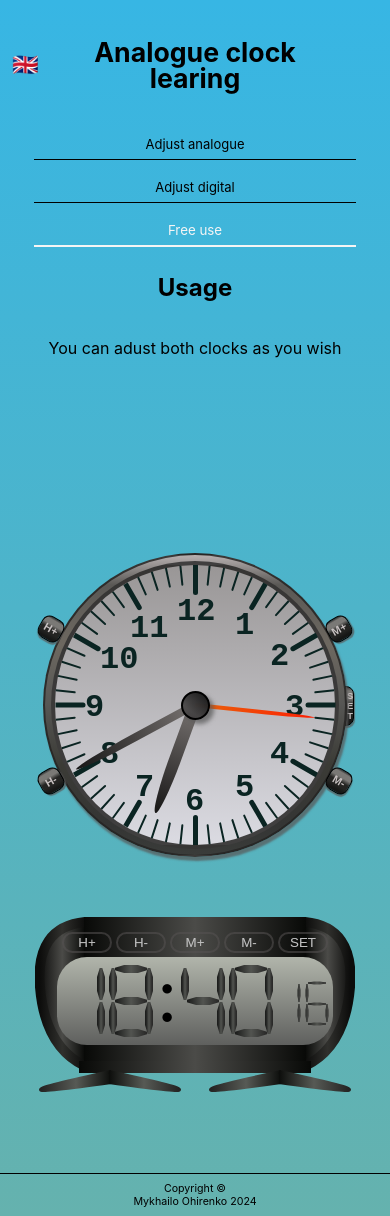
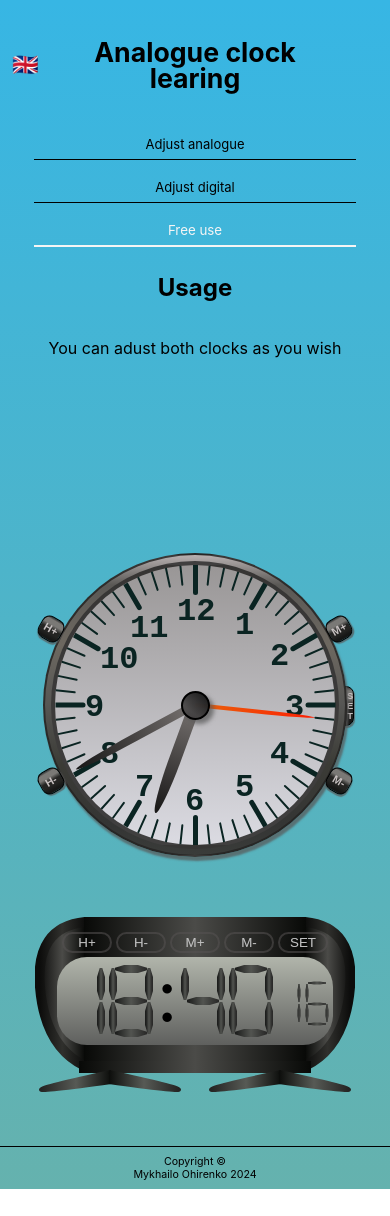
Before and after one commit to Maohirenko/clock, a React (Create React App) app: page /clock/time in a window 390 px wide. After the commit the page ends 1189 px from the top, so only its background shows below. Built offline with nearby package versions, Linux system fonts and the light colour scheme.

Commit message:
footer fixed

```diff
--- a/src/components/footer/footer.module.css
+++ b/src/components/footer/footer.module.css
@@ -1,4 +1,7 @@
 .footerContainer {
+    position: absolute;
+    width: calc(100% - 40px);
+    bottom: 0;
     display: flex;
     flex-direction: row;
     max-height: 8vh;
--- a/src/index.css
+++ b/src/index.css
@@ -28,12 +28,5 @@ code {
   min-width: 100vw;
   padding-left: env(safe-area-inset-left);
   padding-right: env(safe-area-inset-right);
+  position: relative;
 }
-
-@media screen and (max-width: 900px) {
-  .mainContainer {
-    flex-direction: column;
-    align-items: center;
-    justify-content: center;
-  }
-}
--- a/src/pages/clock-page.module.css
+++ b/src/pages/clock-page.module.css
@@ -10,7 +10,7 @@
   width: 100vw;
   min-height: 60vh;
   position: relative;
-  padding-bottom: 1rem;
+  padding-bottom: 2rem;
 }
 
 .resetButton {
@@ -87,7 +87,6 @@
 
   .usageExplanation {
     min-height: 200px;
-    /* padding-bottom: 28px; */
   }
 
   .rightAnswerContainer {
```
